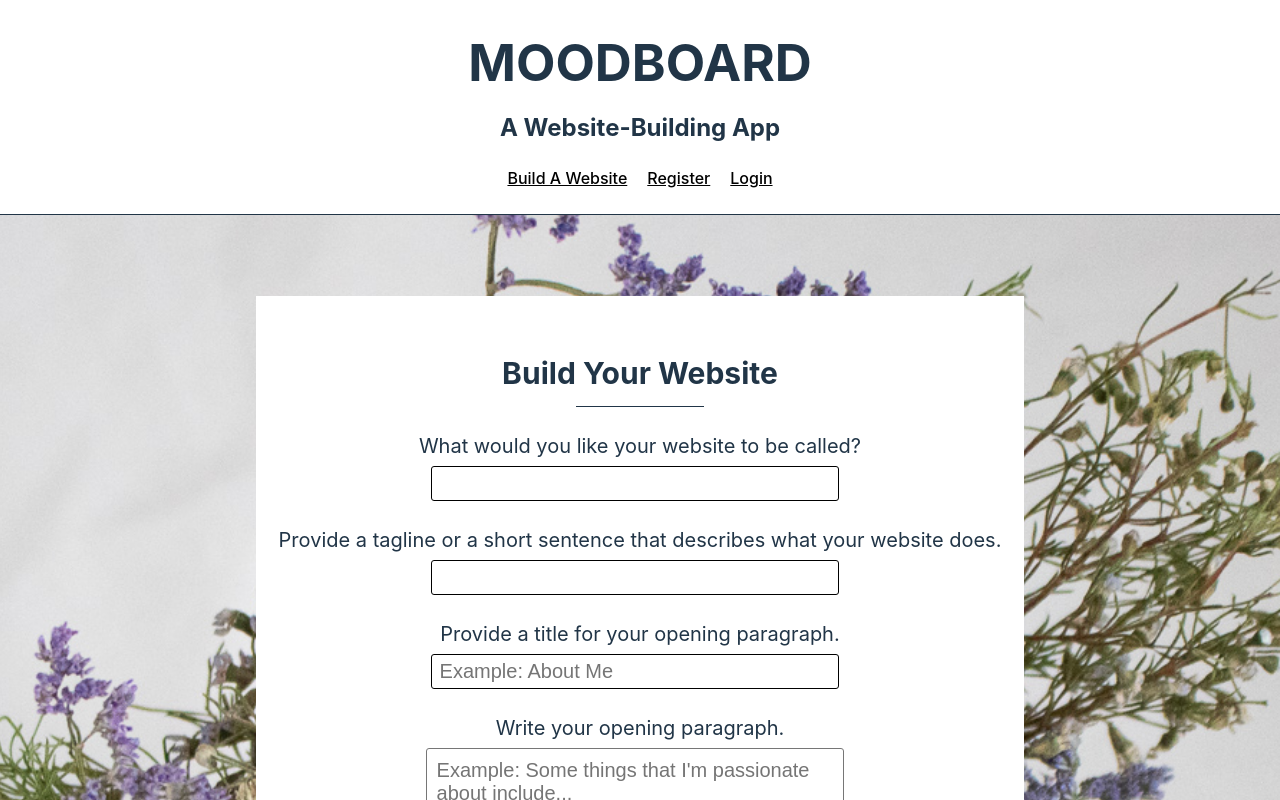
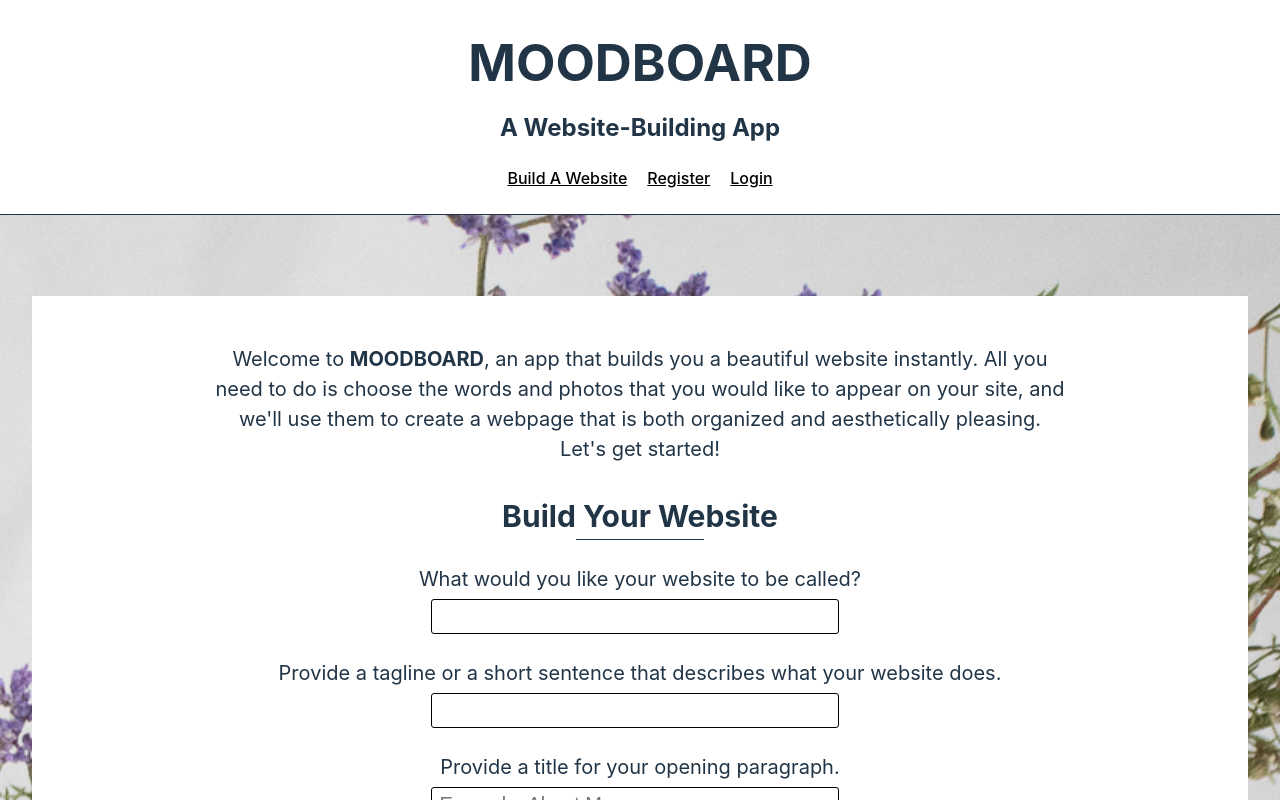
Before and after one commit to mjchin1/Moodboard-WebsiteBuilder, a React (Vite) app in the folder client/: page / in a window 1280 px wide. Shown: the top 800 px of the page. Built offline with nearby package versions, Linux system fonts and the light colour scheme; a web font is replaced by a local one.

Commit message:
added app intro message

```diff
--- a/client/src/components/WebsiteForm.jsx
+++ b/client/src/components/WebsiteForm.jsx
@@ -65,7 +65,13 @@ export default function WebsiteForm ({website, setWebsite}) {
   return (
 <>
     <div className="websiteFormCard">
+
       <div className="websiteFormBorder">
+        <br/> <br/>
+      <div className="appIntro">
+      <span > Welcome to <strong>MOODBOARD</strong>, an app that builds you a beautiful website instantly. All you need to do is choose the words and photos that you would like to appear on your site, and we'll use them to create a webpage that is both organized and aesthetically pleasing. Let's get started! </span>
+      </div>
+
       <h2 className="websiteFormHeading">Build Your Website</h2>
       <div className="tinyBreakLine"></div> <br/>
 
--- a/client/src/index.css
+++ b/client/src/index.css
@@ -128,6 +128,7 @@ body {
   font-size: 30px;
   margin-bottom: 10px;
   width: 60vw;
+  margin: 0 auto;
 
 }
 
@@ -439,5 +440,12 @@ button {
   width: 40vw;
   height: 250px;
   margin-top: -350px;
+}
 
+.appIntro {
+  width: 70%;
+  margin: 0 auto;
+  font-size: 20px;
+  padding-left: 40px;
+  padding-right: 40px;
 }
```
